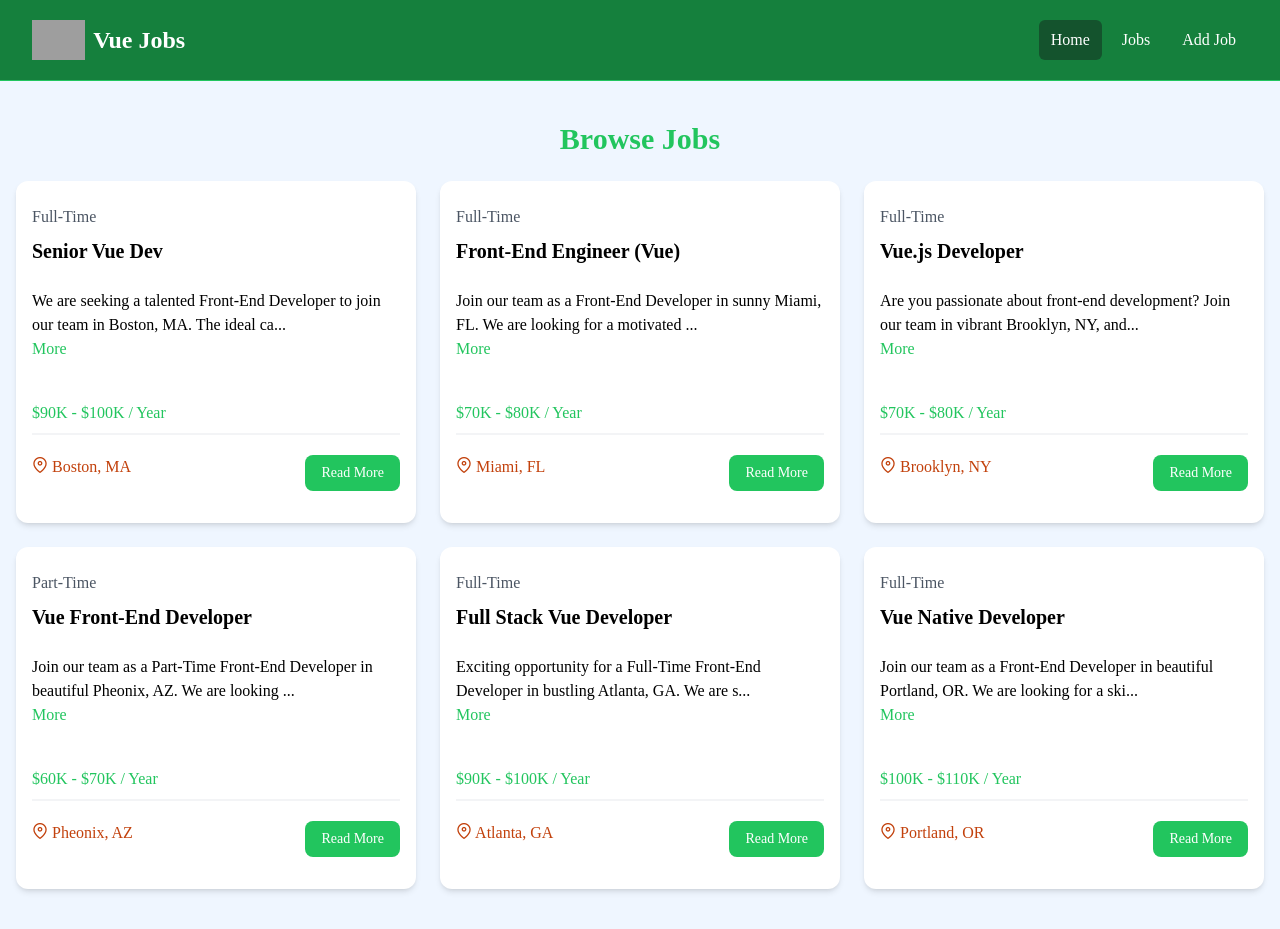
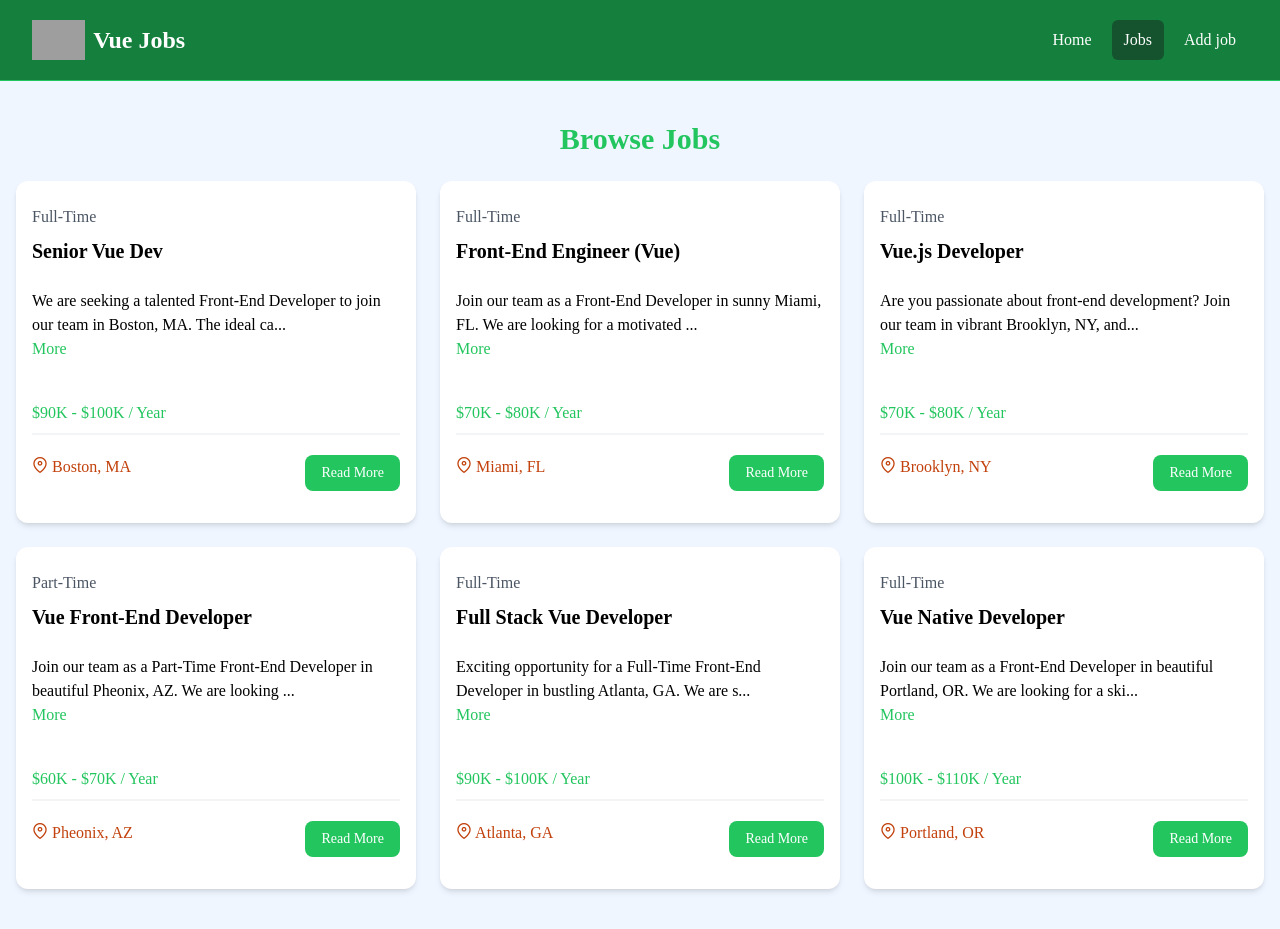
Before and after one commit to Abdul-Wahab12/Jobs-management-App, a Vue app in the folder Jobs-App/: page /jobs in a window 1280 px wide. Built offline with nearby package versions, Linux system fonts and the light colour scheme; grey boxes are pictures that could not be loaded.

Commit message:
Added: add dynamic styling on Navbar links

```diff
--- a/Jobs-App/src/components/HomeCards.vue
+++ b/Jobs-App/src/components/HomeCards.vue
@@ -1,5 +1,6 @@
 <script setup>
 import Card from '@/components/Card.vue';
+import { RouterLink } from 'vue-router';
 </script>
 
 <template>
@@ -11,22 +12,22 @@
                     <p class="mt-2 mb-4">
                         Browse our Vue jobs and start your career today
                     </p>
-                    <a href="jobs.html"
+                    <RouterLink to="/jobs"
                         class="inline-block bg-black text-white rounded-lg px-4 py-2 hover:bg-gray-700"
                     >
                         Browse Jobs
-                    </a>
+                    </RouterLink>
                 </Card>
                 <Card bg="bg-green-100">
                     <h2 class="text-2xl font-bold">For Employers</h2>
                     <p class="mt-2 mb-4">
                         List your job to find the perfect developer for the role
                     </p>
-                    <a href="add-job.html"
+                    <RouterLink to="/jobs/add"
                         class="inline-block bg-green-500 text-white rounded-lg px-4 py-2 hover:bg-green-600"
                     >
                         Add Job
-                    </a>
+                    </RouterLink>
                 </Card>
             </div>
         </div>
--- a/Jobs-App/src/components/JobListing.vue
+++ b/Jobs-App/src/components/JobListing.vue
@@ -1,5 +1,6 @@
 <script setup>
 import { defineProps, ref, computed } from 'vue';
+import { RouterLink } from 'vue-router';
 
 const props = defineProps({
     job: {
@@ -51,10 +52,10 @@
                     <i class="pi pi-map-marker text-orange-700"></i>
                     {{ job.location }}
                 </div>
-                <a :href="'/job/' + job.id"
+                <RouterLink :to="'/job/' + job.id"
                     class="h-[36px] bg-green-500 hover:bg-green-600 text-white px-4 py-2 rounded-lg text-center text-sm">
                     Read More
-                </a>
+                </RouterLink>
             </div>
         </div>
     </div>
--- a/Jobs-App/src/components/JobListings.vue
+++ b/Jobs-App/src/components/JobListings.vue
@@ -3,6 +3,7 @@
 import { ref } from 'vue';
 import JobListing from './JobListing.vue';
 import { defineProps } from 'vue';
+import { RouterLink } from 'vue-router';
 
 defineProps({
     limit: Number,
@@ -28,10 +29,10 @@
         </div>
     </section>
     <section v-if="showButton" class="m-auto max-w-lg my-10 px-6">
-        <a href="/jobs"
+        <RouterLink to="/jobs"
             class="block bg-black text-white text-center py-4 px-6 rounded-xl hover:bg-gray-700"
         >
             View All Jobs
-        </a>
+        </RouterLink>
     </section>
 </template>
--- a/Jobs-App/src/components/Navbar.vue
+++ b/Jobs-App/src/components/Navbar.vue
@@ -1,6 +1,11 @@
 <script setup>
 import logo from '@/assets/img/logo.png';
-import { RouterLink } from 'vue-router';
+import { RouterLink, useRoute } from 'vue-router';
+
+const isActiveLink = (routePath) => {
+    const route = useRoute();
+    return route.path === routePath;
+}
 </script>
 
 <template>
@@ -15,12 +20,24 @@
                     </RouterLink>
                     <div class="md:ml-auto">
                         <div class="flex space-x-2">
-                            <RouterLink to="/"
-                                class="text-white bg-green-900 hover:bg-gray-900 hover:text-white rounded-md px-3 py-2">Home</RouterLink>
-                            <RouterLink to="/jobs"
-                                class="text-white hover:bg-green-900 hover:text-white rounded-md px-3 py-2">Jobs</RouterLink>
-                            <RouterLink to="/jobs/add"
-                                class="text-white hover:bg-green-900 hover:text-white rounded-md px-3 py-2">Add Job</RouterLink>
+                            <RouterLink
+                                to="/"
+                                :class=" [isActiveLink('/') ? 'bg-green-900' : 'hover:bg-gray-900 hover:text-white','text-white', 'px-3', 'py-2', 'rounded-md']"
+                            >
+                                Home
+                            </RouterLink>
+                            <RouterLink
+                                to="/jobs"
+                                :class=" [isActiveLink('/jobs') ? 'bg-green-900' : 'hover:bg-gray-900 hover:text-white','text-white', 'px-3', 'py-2', 'rounded-md']"
+                            >
+                                Jobs
+                            </RouterLink>
+                            <RouterLink
+                                to="/jobs/add"
+                                :class=" [isActiveLink('/jobs/add') ? 'bg-green-900' : 'hover:bg-gray-900 hover:text-white','text-white', 'px-3', 'py-2', 'rounded-md']"
+                            >
+                                Add job
+                            </RouterLink>
                         </div>
                     </div>
                 </div>
```
